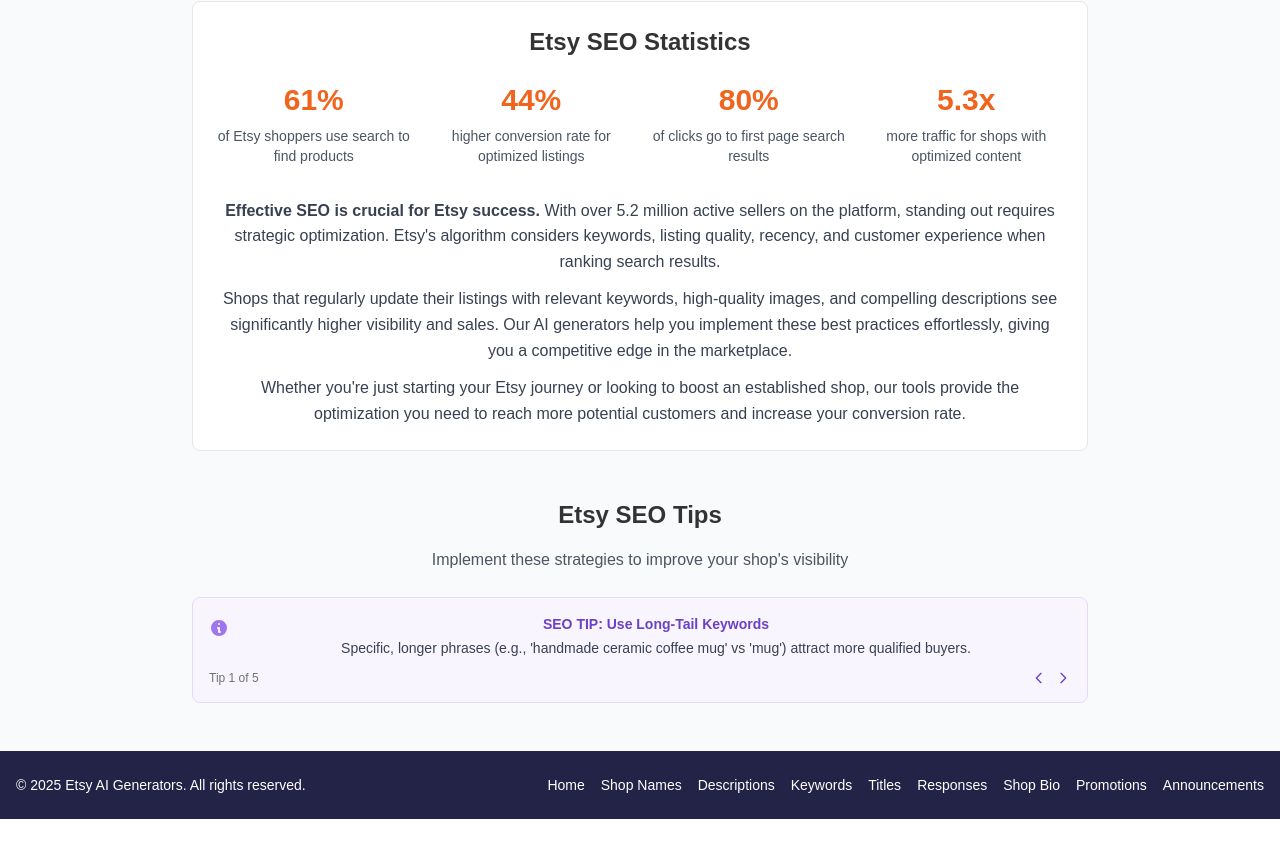
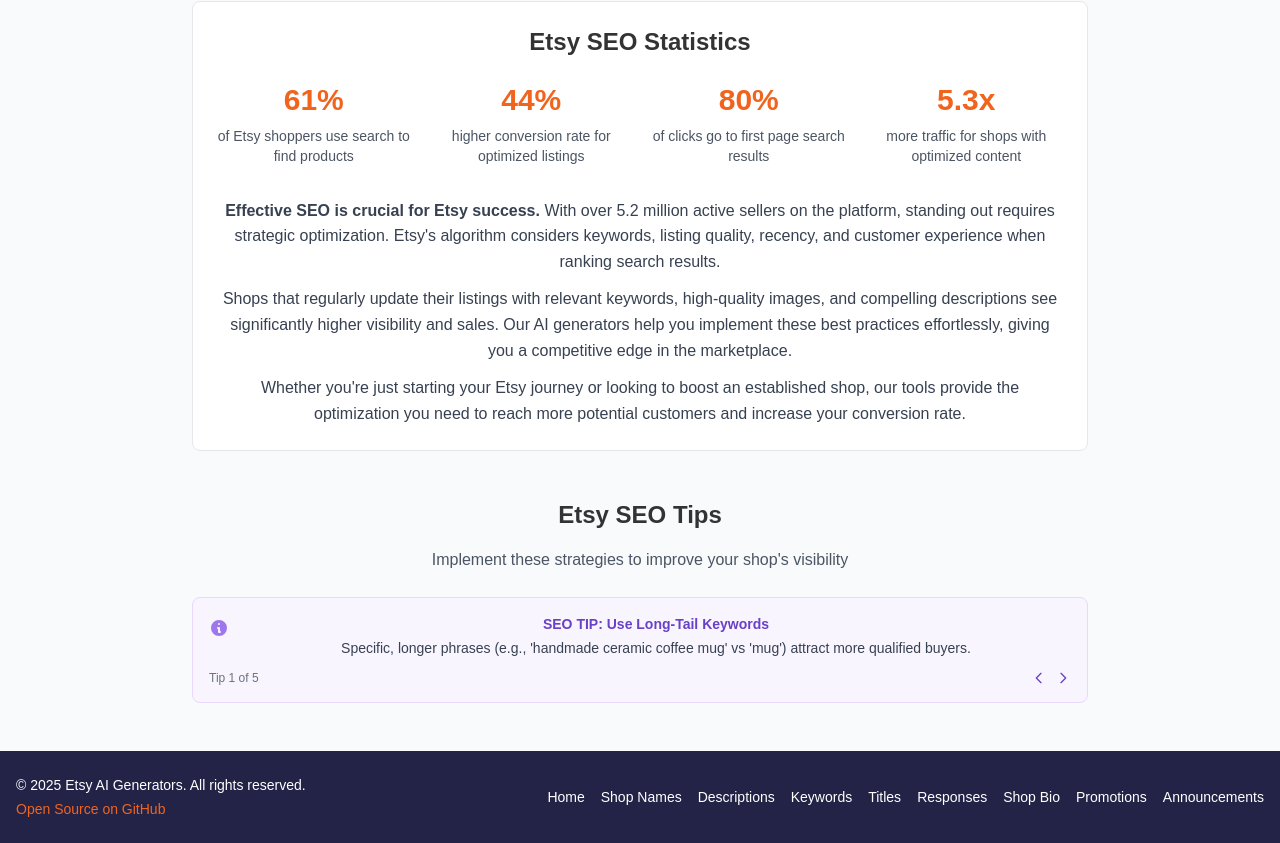
Before and after one commit to ragekh/etsy-generators, a Next.js app in the folder frontend/: page / in a window 1280 px wide. Shown: the part 1127-1970 px from the top of the page. Before the commit the page ends 1946 px from the top, so only its background shows below. Built offline with nearby package versions, Linux system fonts and the light colour scheme.

Commit message:
Add open source GitHub repository link to footer and update README.md to mention adaptability

```diff
--- a/frontend/components/Layout.js
+++ b/frontend/components/Layout.js
@@ -217,6 +217,16 @@
           <div className="flex flex-col md:flex-row justify-between items-center">
             <div className="mb-4 md:mb-0">
               <p className="text-sm">© {new Date().getFullYear()} Etsy AI Generators. All rights reserved.</p>
+              <p className="text-sm mt-1">
+                <a
+                  href="https://github.com/ragekh/etsy-generators"
+                  target="_blank"
+                  rel="noopener noreferrer"
+                  className="text-[var(--etsy-orange)] hover:underline"
+                >
+                  Open Source on GitHub
+                </a>
+              </p>
             </div>
             <div className="flex flex-wrap gap-4">
               <Link href="/" className="text-sm hover:text-[var(--etsy-orange)] transition">
```
Also changed, not shown: 1 other file (tests, documents, lock files or other folders).
